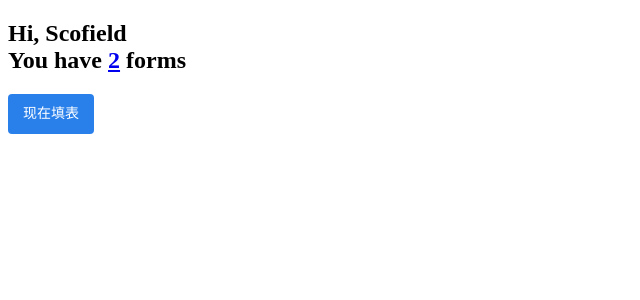
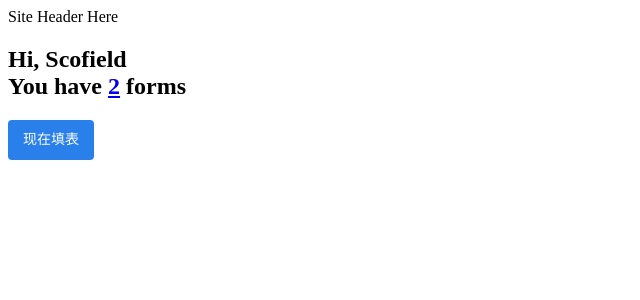
Before and after one commit to DailyReviewSystem/Review-Client-Side, a Vue app: page / in a window 1280 px wide. Shown: the top 300 px of the page, without its empty margins (0-640 px from the left). Built offline with nearby package versions, Linux system fonts and the light colour scheme.

Commit message:
adding site-header component

```diff
--- a/src/App.vue
+++ b/src/App.vue
@@ -1,3 +1,8 @@
+<script setup>
+import SiteHeader from "./components/SiteHeader.vue";
+</script>
+
 <template>
+  <site-header></site-header>
   <router-view></router-view>
 </template>
--- /dev/null
+++ b/src/components/SiteHeader.vue
@@ -0,0 +1,5 @@
+<template>
+  <header class="site-header">
+    Site Header Here
+  </header>
+</template>
```
